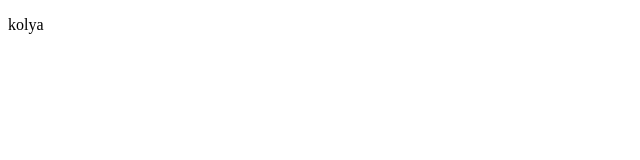
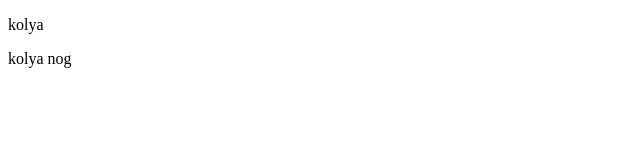
Before and after one commit to Slerpeg/sire, a plain HTML site: page Index.html in a window 1280 px wide. Shown: the full height of the page, 0-640 px from the left. Drawn offline with Linux system fonts and the light colour scheme.

Commit message:
второй

```diff
--- a/Index.html
+++ b/Index.html
@@ -7,5 +7,6 @@
 </head>
 <body>
 <p>kolya</p>
+<p>kolya nog</p>
 </body>
 </html>
```
